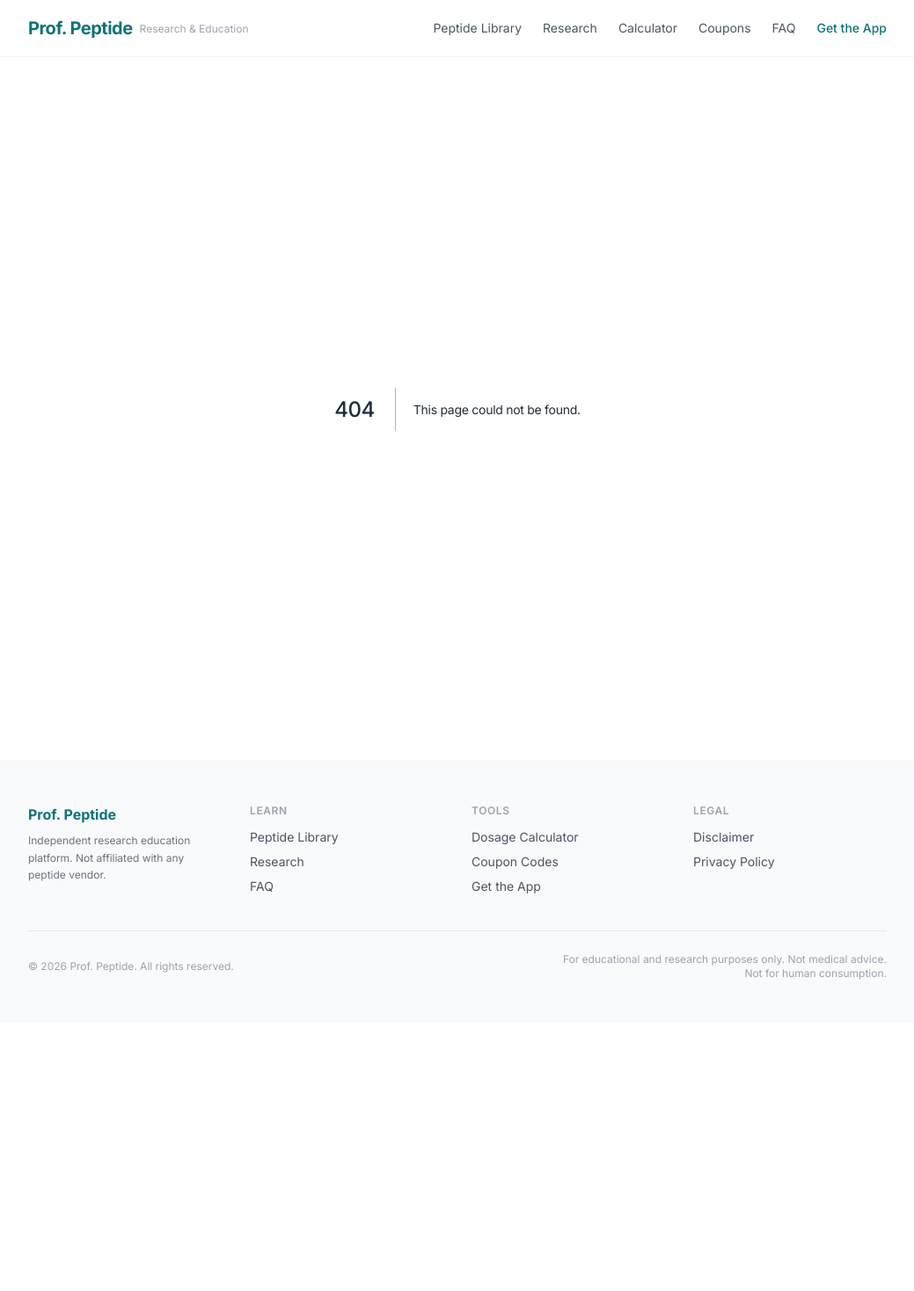
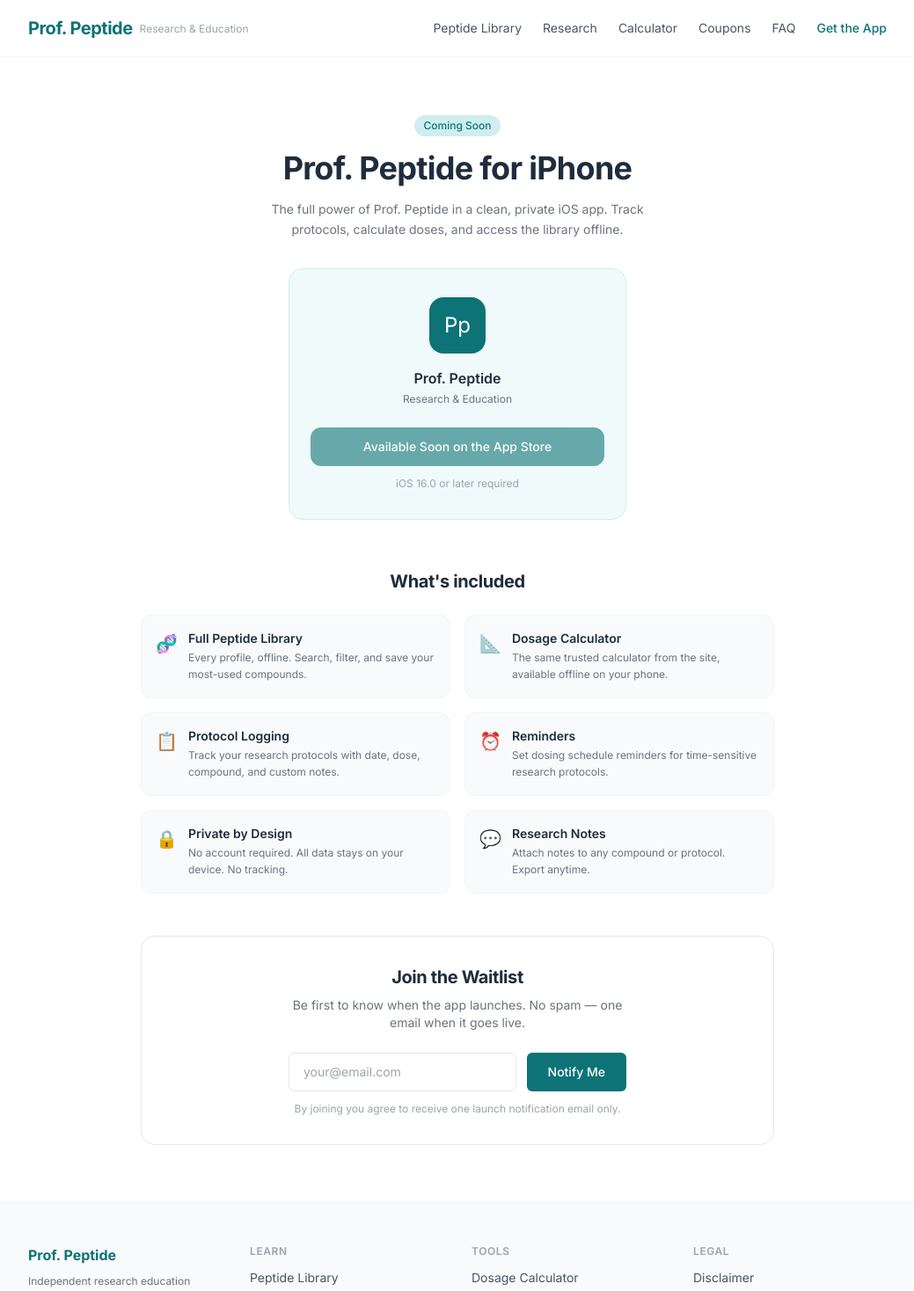
Before and after one commit to masbooksonebay/profpeptide, a Next.js app: page /app in a window 1280 px wide. Before the commit this address had no page. Shown: the top 1468 px of the page at 88% size, without its empty margins (120-1159 px from the left). Before the commit the page ends 1163 px from the top, so only its background shows below. Built offline with nearby package versions, Linux system fonts and the light colour scheme.

Commit message:
Add App, Disclaimer, and Privacy pages

```diff
--- /dev/null
+++ b/src/app/app/page.tsx
@@ -0,0 +1,74 @@
+import Link from "next/link";
+
+export const metadata = {
+  title: "Get the App | Prof. Peptide",
+  description: "The Prof. Peptide iOS app is coming soon. Join the waitlist.",
+};
+
+const features = [
+  { icon: "\u{1F9EC}", title: "Full Peptide Library", desc: "Every profile, offline. Search, filter, and save your most-used compounds." },
+  { icon: "\u{1F4D0}", title: "Dosage Calculator", desc: "The same trusted calculator from the site, available offline on your phone." },
+  { icon: "\u{1F4CB}", title: "Protocol Logging", desc: "Track your research protocols with date, dose, compound, and custom notes." },
+  { icon: "\u23F0", title: "Reminders", desc: "Set dosing schedule reminders for time-sensitive research protocols." },
+  { icon: "\u{1F512}", title: "Private by Design", desc: "No account required. All data stays on your device. No tracking." },
+  { icon: "\u{1F4AC}", title: "Research Notes", desc: "Attach notes to any compound or protocol. Export anytime." },
+];
+
+export default function AppPage() {
+  return (
+    <div className="section max-w-3xl">
+      <div className="text-center mb-14">
+        <span className="tag mb-4 inline-block">Coming Soon</span>
+        <h1 className="text-3xl sm:text-4xl font-bold text-[#1e2d3d] mb-4">
+          Prof. Peptide for iPhone
+        </h1>
+        <p className="text-gray-500 text-sm leading-relaxed max-w-md mx-auto mb-8">
+          The full power of Prof. Peptide in a clean, private iOS app. Track protocols,
+          calculate doses, and access the library offline.
+        </p>
+        <div className="bg-[#f0fafa] border border-[#d0eeef] rounded-2xl px-6 py-8 max-w-sm mx-auto">
+          <div className="w-16 h-16 bg-[#0D7377] rounded-2xl mx-auto mb-4 flex items-center justify-center">
+            <span className="text-white text-2xl">Pp</span>
+          </div>
+          <p className="font-semibold text-[#1e2d3d] mb-1">Prof. Peptide</p>
+          <p className="text-xs text-gray-500 mb-6">Research & Education</p>
+          <div className="bg-[#0D7377] text-white rounded-xl py-3 px-6 text-sm font-medium opacity-60 cursor-not-allowed">
+            Available Soon on the App Store
+          </div>
+          <p className="text-xs text-gray-400 mt-3">iOS 16.0 or later required</p>
+        </div>
+      </div>
+      <div className="mb-12">
+        <h2 className="text-xl font-bold text-[#1e2d3d] mb-6 text-center">What's included</h2>
+        <div className="grid grid-cols-1 sm:grid-cols-2 gap-4">
+          {features.map((f) => (
+            <div key={f.title} className="flex items-start gap-3 p-4 bg-gray-50 rounded-xl border border-gray-100">
+              <span className="text-xl flex-shrink-0 mt-0.5">{f.icon}</span>
+              <div>
+                <p className="text-sm font-semibold text-[#1e2d3d] mb-0.5">{f.title}</p>
+                <p className="text-xs text-gray-500 leading-relaxed">{f.desc}</p>
+              </div>
+            </div>
+          ))}
+        </div>
+      </div>
+      <div className="bg-white border border-gray-200 rounded-2xl p-8 text-center">
+        <h2 className="text-xl font-bold text-[#1e2d3d] mb-2">Join the Waitlist</h2>
+        <p className="text-sm text-gray-500 mb-6 max-w-sm mx-auto">
+          Be first to know when the app launches. No spam — one email when it goes live.
+        </p>
+        <form className="flex flex-col sm:flex-row gap-3 max-w-sm mx-auto">
+          <input
+            type="email"
+            placeholder="your@email.com"
+            className="flex-1 border border-gray-200 rounded-md px-4 py-2.5 text-sm focus:outline-none focus:ring-2 focus:ring-[#0D7377] focus:border-transparent"
+          />
+          <button type="submit" className="btn-primary whitespace-nowrap">
+            Notify Me
+          </button>
+        </form>
+        <p className="text-xs text-gray-400 mt-3">By joining you agree to receive one launch notification email only.</p>
+      </div>
+    </div>
+  );
+}
--- /dev/null
+++ b/src/app/disclaimer/page.tsx
@@ -0,0 +1,19 @@
+export const metadata = {
+  title: "Disclaimer | Prof. Peptide",
+};
+
+export default function DisclaimerPage() {
+  return (
+    <div className="section max-w-3xl">
+      <h1 className="text-3xl font-bold text-[#1e2d3d] mb-6">Disclaimer</h1>
+      <div className="prose prose-sm max-w-none text-gray-600 space-y-4">
+        <p><strong className="text-gray-800">Educational Purpose Only.</strong> All content on Prof. Peptide is provided for educational and informational purposes only. Nothing on this site constitutes medical advice, diagnosis, or treatment recommendations.</p>
+        <p><strong className="text-gray-800">Not for Human Use.</strong> Research peptides described on this site are intended for laboratory and scientific research purposes only. They are not approved for human consumption by the FDA or equivalent regulatory bodies in most jurisdictions.</p>
+        <p><strong className="text-gray-800">No Vendor Affiliation.</strong> Prof. Peptide is an independent platform. We are not affiliated with, sponsored by, or compensated by any peptide vendor. Coupon codes are provided as a convenience and do not represent endorsement.</p>
+        <p><strong className="text-gray-800">Accuracy.</strong> While we strive for accuracy, research in this field evolves rapidly. Information may become outdated. Always consult primary research literature and qualified professionals.</p>
+        <p><strong className="text-gray-800">Liability.</strong> Prof. Peptide and its operators accept no liability for any actions taken based on information found on this site.</p>
+        <p className="text-xs text-gray-400 pt-4">Last updated: 2025</p>
+      </div>
+    </div>
+  );
+}
--- /dev/null
+++ b/src/app/privacy/page.tsx
@@ -0,0 +1,19 @@
+export const metadata = {
+  title: "Privacy Policy | Prof. Peptide",
+};
+
+export default function PrivacyPage() {
+  return (
+    <div className="section max-w-3xl">
+      <h1 className="text-3xl font-bold text-[#1e2d3d] mb-6">Privacy Policy</h1>
+      <div className="text-gray-600 space-y-4 text-sm">
+        <p><strong className="text-gray-800">Data Collection.</strong> Prof. Peptide does not collect personal information beyond what is voluntarily submitted (e.g., waitlist email). We do not use tracking pixels or sell data to third parties.</p>
+        <p><strong className="text-gray-800">Analytics.</strong> We may use privacy-respecting analytics (e.g., aggregate page view counts) to understand site usage. No individual-level tracking is used.</p>
+        <p><strong className="text-gray-800">Cookies.</strong> We use minimal cookies required for site function. We do not use advertising cookies.</p>
+        <p><strong className="text-gray-800">Third Parties.</strong> We use Vercel for hosting, which may log standard server request data (IP address, user agent) per their own privacy policy.</p>
+        <p><strong className="text-gray-800">Contact.</strong> Questions about privacy can be directed through the site contact page.</p>
+        <p className="text-xs text-gray-400 pt-4">Last updated: 2025</p>
+      </div>
+    </div>
+  );
+}
```
